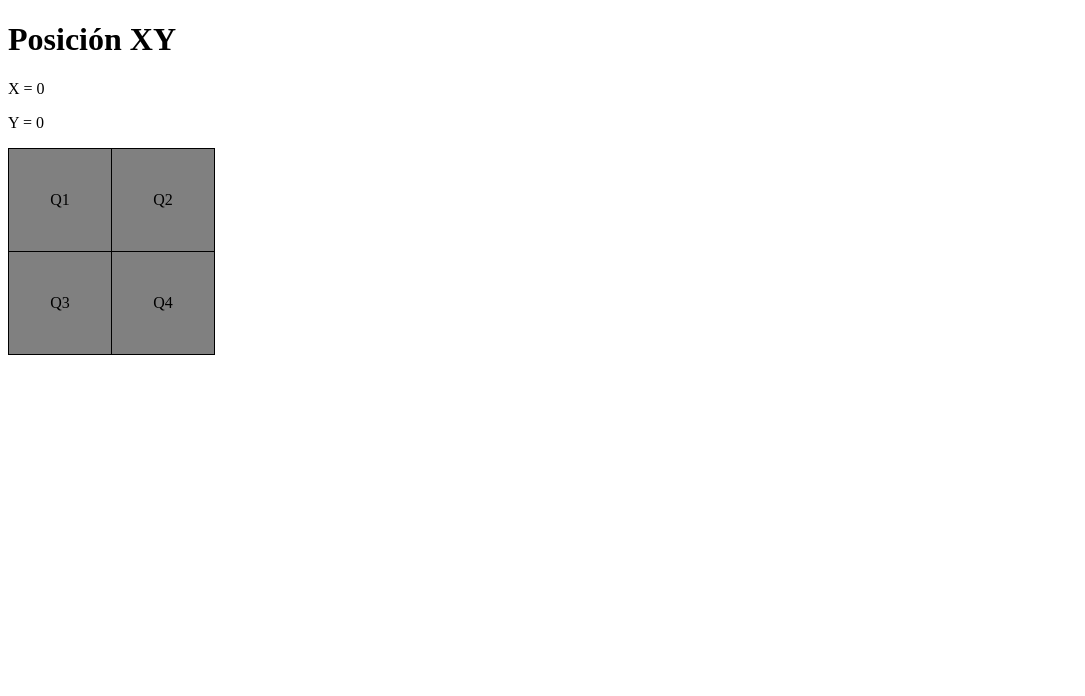
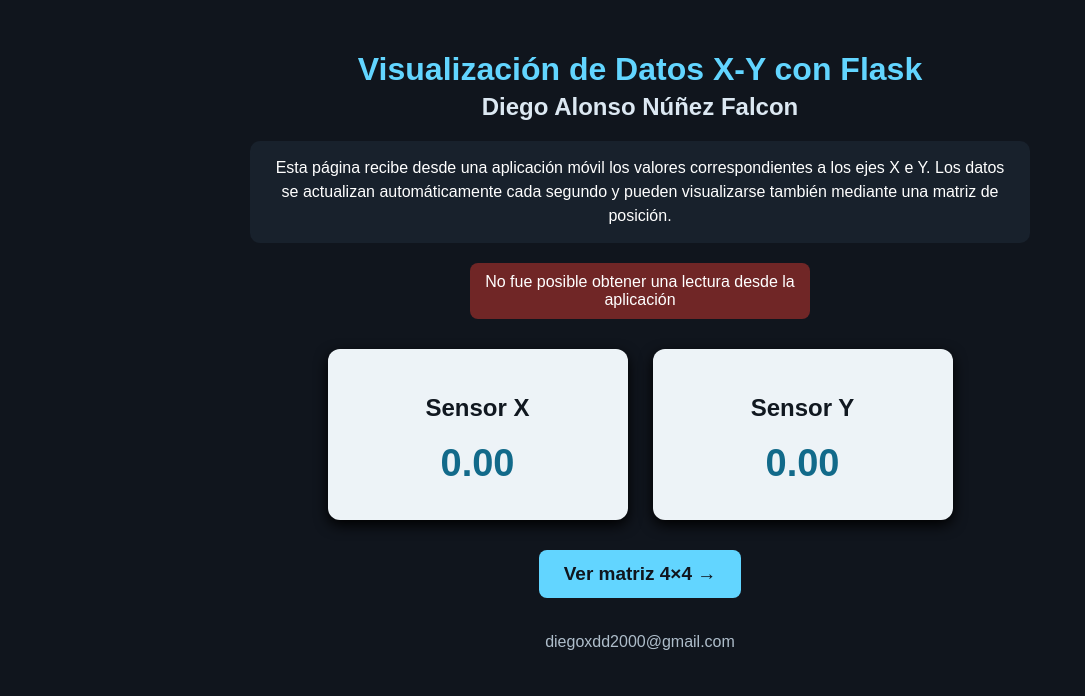
Before and after one commit to diegoanf/l401-lecturaxy-diegonf, a Flask app: page / in a window 1280 px wide. Shown: the top 696 px of the page, without its empty margins (0-1085 px from the left). Run offline with Flask 3, Linux system fonts and the light colour scheme; data that the repository does not hold is empty.

Commit message:
Personaliza lectura XY y matriz 4x4

```diff
--- a/app.py
+++ b/app.py
@@ -1,31 +1,120 @@
 from flask import Flask, render_template
+import re
 import socket
+
 app = Flask(__name__)
-HOST = "172.20.10.2"	## Ip del servidor
-PORT = 12345			## Puerto del servidor
+
+
+HOST = "192.168.1.127"
+PORT = 12345
+
+
+VALOR_MINIMO = -10.0
+VALOR_MAXIMO = 10.0
+TAMANO_MATRIZ = 4
+
 
 def leer_sensor():
+
     try:
-        with socket.socket(socket.AF_INET, socket.SOCK_STREAM) as s:
-            s.connect((HOST, PORT))
-            data = s.recv(1024).decode().strip()
-            print("RECIBIDO:", data)
-            ejeX, ejeY = data.split(',')
-            ejeX = float(ejeX.replace('X:', ''))
-            ejeY = float(ejeY.replace('Y:', ''))
-            return ejeX, ejeY
+        with socket.socket(socket.AF_INET, socket.SOCK_STREAM) as conexion:
+            conexion.settimeout(5)
+            conexion.connect((HOST, PORT))
 
-    except Exception as e:
-        print("ERROR:", e)
-        return 0, 0
+            contenido = conexion.recv(4096).decode(
+                "utf-8",
+                errors="ignore"
+            )
 
-@app.route('/')
+        print("DATOS RECIBIDOS:")
+        print(contenido)
+
+        # Busca lecturas con el formato:
+        # X:0.51,Y:2.03
+        lecturas = re.findall(
+            r"X:\s*([-+]?\d+(?:\.\d+)?)\s*,\s*Y:\s*([-+]?\d+(?:\.\d+)?)",
+            contenido
+        )
+
+        if not lecturas:
+            raise ValueError(
+                "No se encontró una lectura válida con formato X:valor,Y:valor"
+            )
+
+        # Si llegan varias líneas en un mismo paquete, utiliza la última.
+        valor_x, valor_y = lecturas[-1]
+
+        eje_x = float(valor_x)
+        eje_y = float(valor_y)
+
+        print(f"LECTURA UTILIZADA: X={eje_x}, Y={eje_y}")
+
+        return eje_x, eje_y, True
+
+    except Exception as error:
+        print("ERROR AL LEER LA APK:")
+        print(type(error).__name__, "-", error)
+
+        return 0.0, 0.0, False
+
+
+def escalar(valor):
+    """
+    Convierte un valor entre -10 y 10 en una posición
+    válida entre 0 y 3 para la matriz 4x4.
+    """
+
+    valor_limitado = max(
+        VALOR_MINIMO,
+        min(VALOR_MAXIMO, valor)
+    )
+
+    proporcion = (
+        (valor_limitado - VALOR_MINIMO)
+        / (VALOR_MAXIMO - VALOR_MINIMO)
+    )
+
+    posicion = int(proporcion * TAMANO_MATRIZ)
+
+    return min(
+        TAMANO_MATRIZ - 1,
+        max(0, posicion)
+    )
+
+
+@app.route("/")
 def index():
-    ejeY, ejeX = leer_sensor() #órden ejes.
+    eje_x, eje_y, conexion_correcta = leer_sensor()
+
     return render_template(
-        'index.html',
-        ejeX=ejeX,
-        ejeY=ejeY
+        "index.html",
+        ejeX=eje_x,
+        ejeY=eje_y,
+        conexionCorrecta=conexion_correcta
     )
-if __name__ == '__main__':
-    app.run(host='0.0.0.0', port=5000, debug=True)
+
+
+@app.route("/matrix")
+def matrix():
+    eje_x, eje_y, conexion_correcta = leer_sensor()
+
+    posicion_x = escalar(eje_x)
+    posicion_y = escalar(eje_y)
+
+    return render_template(
+        "matrix.html",
+        ejeX=eje_x,
+        ejeY=eje_y,
+        x=posicion_x,
+        y=posicion_y,
+        conexionCorrecta=conexion_correcta
+    )
+
+
+if __name__ == "__main__":
+    app.run(
+        host="0.0.0.0",
+        port=8080,
+        debug=True,
+        use_reloader=False
+    )
--- a/templates/index.html
+++ b/templates/index.html
@@ -1,65 +1,153 @@
 <!DOCTYPE html>
-<html>
+<html lang="es">
+<head>
+    <meta charset="UTF-8">
+    <meta http-equiv="refresh" content="1">
 
-<head>
- <meta http-equiv="refresh" content="2"></meta>
+    <title>Lectura X-Y | Diego Núñez</title>
+
     <style>
-	#tabla{border-collapse:collapse;
+        #pagina {
+            margin: 0;
+            padding: 30px;
+            background-color: #10151d;
+            color: #ffffff;
+            font-family: Arial, sans-serif;
+            text-align: center;
         }
-	#q1,#q2,#q3,#q4{	/*Varios id con mismas características*/
-		width:100px;
-		height:100px;
-		border:1px solid black;
-		text-align:center;
+
+        #titulo {
+            margin-bottom: 5px;
+            color: #62d5ff;
         }
-	#q1{background-color:	/*Cuadrante 1*/
-		{% if ejeX > 0 and ejeY > 0 %}
-			lightblue;
-		{% else %}
-			gray;
-		{% endif %}
+
+        #nombre {
+            margin-top: 5px;
+            color: #dce8f2;
         }
-	#q2{background-color:	/*Cuadrante 2*/
-		{% if ejeX > 0 and ejeY < 0 %}
-			lightblue;
-		{% else %}
-			gray;
-		{% endif %}
+
+        #explicacion {
+            max-width: 750px;
+            margin: 20px auto;
+            padding: 15px;
+            background-color: #18212c;
+            border-radius: 10px;
+            line-height: 1.5;
         }
-	#q3{background-color:	/*Cuadrante 3*/
-		{% if ejeX < 0 and ejeY > 0 %}
-			lightblue;
-		{% else %}
-			gray;
-		{% endif %}
+
+        #estadoCorrecto {
+            width: 320px;
+            margin: 15px auto;
+            padding: 10px;
+            background-color: #174f32;
+            border-radius: 8px;
         }
-	#q4{background-color:	/*Cuadrante 4*/
-		{% if ejeX < 0 and ejeY < 0 %}
-			lightblue;
-		{% else %}
-			gray;
-		{% endif %}
+
+        #estadoError {
+            width: 320px;
+            margin: 15px auto;
+            padding: 10px;
+            background-color: #702626;
+            border-radius: 8px;
+        }
+
+        #contenedor {
+            display: flex;
+            justify-content: center;
+            gap: 25px;
+            margin-top: 30px;
+        }
+
+        #tarjetaX,
+        #tarjetaY {
+            width: 250px;
+            padding: 25px;
+            background-color: #edf3f7;
+            color: #111820;
+            border-radius: 12px;
+            box-shadow: 0 5px 14px #000000;
+        }
+
+        #valorX,
+        #valorY {
+            margin: 10px 0;
+            font-size: 38px;
+            font-weight: bold;
+            color: #126a8a;
+        }
+
+        #contenedorBoton {
+            display: flex;
+            justify-content: center;
+            margin-top: 30px;
+        }
+
+        #botonMatriz {
+            padding: 13px 25px;
+            background-color: #62d5ff;
+            color: #10151d;
+            border-radius: 8px;
+            text-decoration: none;
+            font-size: 19px;
+            font-weight: bold;
+        }
+
+        #botonMatriz:hover {
+            background-color: #ffffff;
+        }
+
+        #correo {
+            margin-top: 35px;
+            color: #aebdca;
         }
     </style>
+</head>
 
-</head>
-<body>
+<body id="pagina">
 
-<h1>Posición XY</h1>
+    <h1 id="titulo">Visualización de Datos X-Y con Flask</h1>
 
-<p>X = {{ ejeX }}</p>
-<p>Y = {{ ejeY }}</p>
+    <h2 id="nombre">Diego Alonso Núñez Falcon</h2>
 
-<table id="tabla">
-<tr id="cuadros">
-    <td id="q1">Q1</td>
-    <td id="q2">Q2</td>
-</tr>
-<tr>
-    <td id="q3">Q3</td>
-    <td id="q4">Q4</td>
-</tr>
-</table>
+    <p id="explicacion">
+        Esta página recibe desde una aplicación móvil los valores correspondientes
+        a los ejes X e Y. Los datos se actualizan automáticamente cada segundo y
+        pueden visualizarse también mediante una matriz de posición.
+    </p>
+
+    {% if conexionCorrecta %}
+        <p id="estadoCorrecto">
+            Conexión TCP activa con la aplicación móvil
+        </p>
+    {% else %}
+        <p id="estadoError">
+            No fue posible obtener una lectura desde la aplicación
+        </p>
+    {% endif %}
+
+    <div id="contenedor">
+
+        <div id="tarjetaX">
+            <h2>Sensor X</h2>
+            <p id="valorX">{{ "%.2f"|format(ejeX) }}</p>
+        </div>
+
+        <div id="tarjetaY">
+            <h2>Sensor Y</h2>
+            <p id="valorY">{{ "%.2f"|format(ejeY) }}</p>
+        </div>
+
+    </div>
+
+    <div id="contenedorBoton">
+        <a id="botonMatriz" href="{{ url_for('matrix') }}">
+            Ver matriz 4×4 →
+        </a>
+    </div>
+
+    <p id="correo">
+        diegoxdd2000@gmail.com
+    </p>
 
 </body>
 </html>
```
Also changed, not shown: templates/matrix.html (added, +174 -0 lines), README.md, 1 other file. Lines whose indentation alone changed are shown as unchanged.
